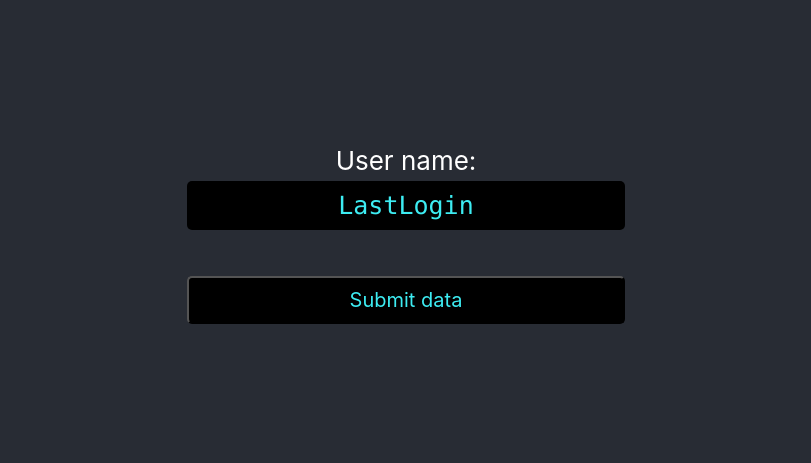
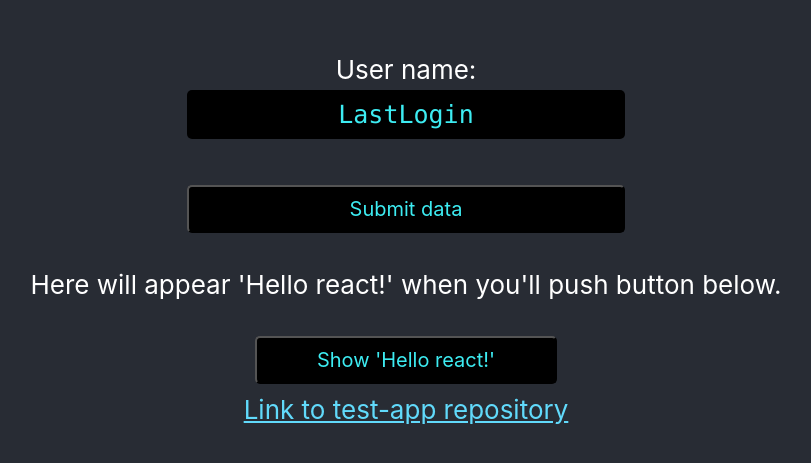
Before and after one commit to maz47zu/test-app, a React (Create React App) app: page / in a window 1280 px wide. Shown: the part 161-624 px from the top of the page, without its empty margins (234-1045 px from the left). Built offline with nearby package versions, Linux system fonts and the light colour scheme.

Commit message:
fix netlify

```diff
--- a/src/App.tsx
+++ b/src/App.tsx
@@ -12,8 +12,7 @@ function App() {
 
       <header className="App-header">
         <InputForm defaultValue={'LastLogin'}/>
-        {/* <img src={logo} className="App-logo" alt="logo" /> */}
-        {/* <p>{letters}</p>
+        <p>{letters}</p>
         <button className='button-click' onClick={() => setLetters('Hello react!')}>Show 'Hello react!'</button>
         <a
           className="App-link"
@@ -22,7 +21,7 @@ function App() {
           rel="noopener noreferrer"
         >
           Link to test-app repository
-        </a> */}
+        </a>
       </header>
     </div>
   );
--- a/src/InputForm/InputForm.tsx
+++ b/src/InputForm/InputForm.tsx
@@ -53,8 +53,7 @@ export const InputForm = (props?: InputFormProps) => {
                 setInputValue(valueToSet);
             }
         }
-
-    },  [])
+    },  [props])
 
     return <div style={{display: 'flex', flexDirection:'column',flexWrap:'wrap'}}>
         {displayError && <div style={{color:'#3decf2', }}>{errorMessage}</div>}
```
